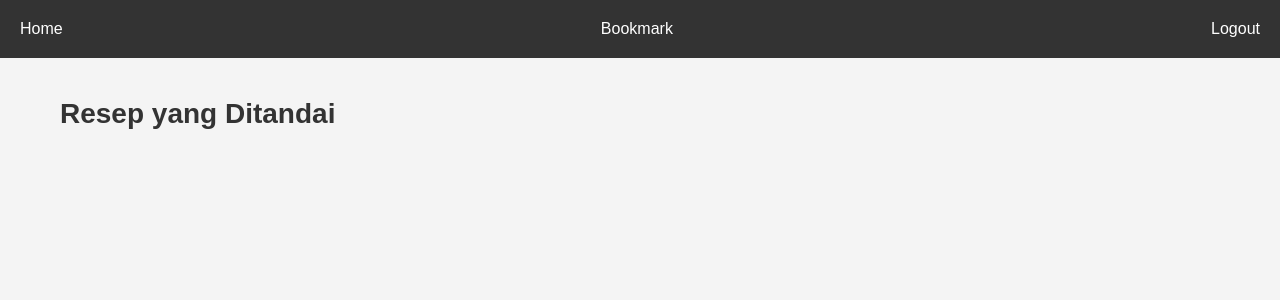
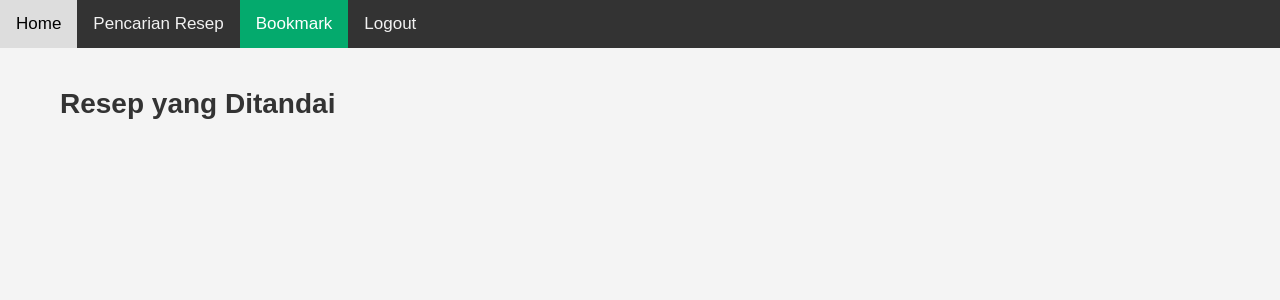
Before and after one commit to edonurcahyo/Food-Recipe-Website, a PHP site: page /Bookmark.php in a window 1280 px wide. Shown: the top 300 px of the page. Run offline with PHP 8.4, Linux system fonts and the light colour scheme; the visitor is signed in with stand-in values (Sample User, id 1); data that the repository does not hold is empty.

Commit message:
Memperbarui tampilan bookmark

```diff
--- a/Bookmark.php
+++ b/Bookmark.php
@@ -8,7 +8,6 @@ if (!isset($_SESSION['user_id'])) {
 $conn = new mysqli('localhost', 'root', '', 'food_recipe');
 $user_id = $_SESSION['user_id'];
 
-// Ambil daftar bookmark pengguna dari database
 $sql = "SELECT r.* FROM recipes r JOIN bookmarks b ON r.id = b.recipe_id WHERE b.user_id = ?";
 $stmt = $conn->prepare($sql);
 $stmt->bind_param("i", $user_id);
@@ -22,18 +21,23 @@ $result = $stmt->get_result();
     <meta charset="UTF-8">
     <meta name="viewport" content="width=device-width, initial-scale=1.0">
     <title>Halaman Bookmark</title>
-    <link rel="stylesheet" href="css/style.css">
+    <link rel="stylesheet" href="/css/style.css">
+    <link rel="stylesheet" href="css/navbar.css">
 </head>
 <body>
-    <div class="navbar">
-        <a href="home.php">Home</a>
-        <a href="bookmark.php">Bookmark</a>
-        <a href="logout.php">Logout</a>
+    <div class="topnav" id="myTopnav">
+        <a href="/home.php">Home</a>
+        <a href="/search.php">Pencarian Resep</a>
+        <a href="bookmark.php" class="active">Bookmark</a>
+        <a href="/logout.php">Logout</a>
+        <a href="javascript:void(0);" class="icon" onclick="myFunction()">
+            <i class="fa fa-bars"></i>
+        </a>
     </div>
 
     <div class="container">
         <h1 class="title">Resep yang Ditandai</h1>
-        <div id="bookmark-list">
+        <div id="recipe-list">
             <?php while ($recipe = $result->fetch_assoc()) { ?>
                 <div class="recipe-card">
                     <?php if (!empty($recipe['image_url'])) { ?>
@@ -45,7 +49,6 @@ $result = $stmt->get_result();
                         <a href="recipe_detail.php?id=<?php echo $recipe['id']; ?>"><?php echo htmlspecialchars($recipe['title']); ?></a>
                     </h2>
                     <p><?php echo nl2br(htmlspecialchars($recipe['description'])); ?></p>
-                    <!-- Form untuk menghapus resep dari bookmark -->
                     <form action="remove_from_bookmark.php" method="POST">
                         <input type="hidden" name="recipe_id" value="<?php echo $recipe['id']; ?>">
                         <button type="submit" class="btn btn-delete">Hapus dari Bookmark</button>
@@ -54,6 +57,17 @@ $result = $stmt->get_result();
             <?php } ?>
         </div>
     </div>
+
+    <script>
+        function myFunction() {
+            var x = document.getElementById("myTopnav");
+            if (x.className === "topnav") {
+                x.className += " responsive";
+            } else {
+                x.className = "topnav";
+            }
+        }
+    </script>
 </body>
 </html>
 
```
